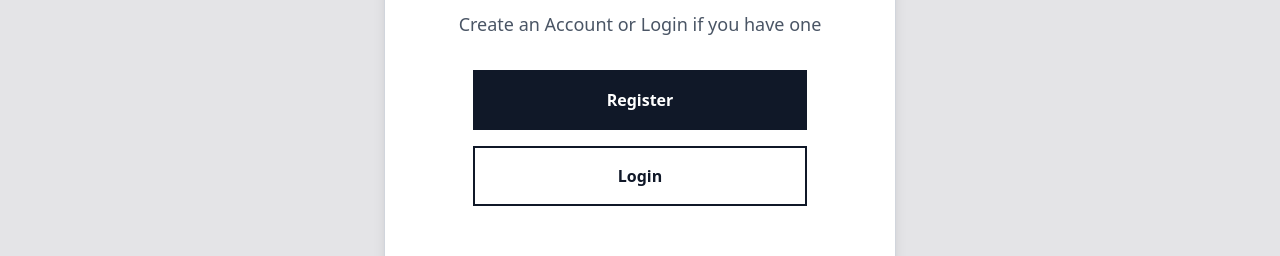
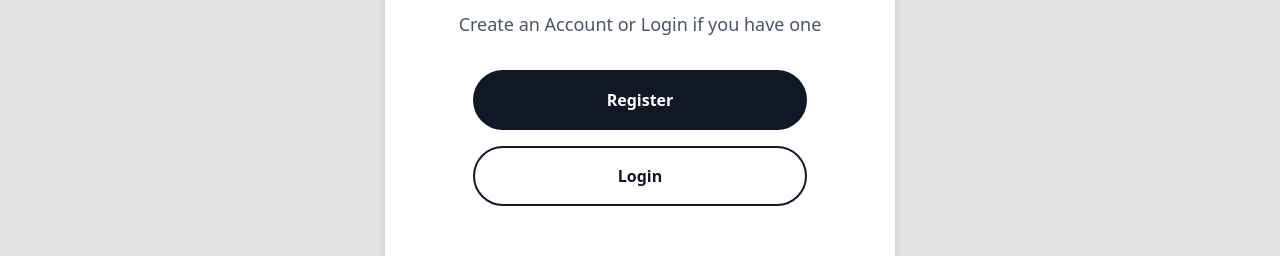
Before and after one commit to martinvega2003/pern-auth-with-typescript, a React (Vite) app in the folder client/: page / in a window 1280 px wide. Shown: the part 263-519 px from the top of the page. Built offline with nearby package versions, Linux system fonts and the light colour scheme.

Commit message:
chore(InitialPage): Update code for Buttons custom components in InitialPage

```diff
--- a/client/src/pages/InitialPage.tsx
+++ b/client/src/pages/InitialPage.tsx
@@ -1,8 +1,11 @@
 import React from 'react'
-import { Link } from 'react-router-dom'
+import { useNavigate } from 'react-router-dom'
 import Button from '../components/Button';
 
 const InitialPage: React.FC = () => {
+
+  const navigate = useNavigate();
+
   return (
     <div className='bg-zinc-200 dark:bg-gray-800 w-screen h-screen flex justify-center items-center'>
       <div
@@ -17,15 +20,11 @@ const InitialPage: React.FC = () => {
         <p className='text-sm sm:text-md md:text-lg mb-8 text-gray-600 dark:text-gray-400'>
           Create an Account or Login if you have one
         </p>
-        <Button variant='filled' className='mb-4 w-full sm:w-3/4 py-4'>
-          <Link to='/register'>
-            Register
-          </Link>
+        <Button onClick={() => navigate('/register')} variant='filled' className='mb-4 w-full sm:w-3/4 py-4 rounded-full'>
+          Register
         </Button>
-        <Button variant='outlined' className='w-full sm:w-3/4 py-4'>
-          <Link to='/login'>
-            Login
-          </Link>
+        <Button onClick={() => navigate('/login')} variant='outlined' className='w-full sm:w-3/4 py-4 rounded-full'>
+          Login
         </Button>
       </div>
     </div>
```
